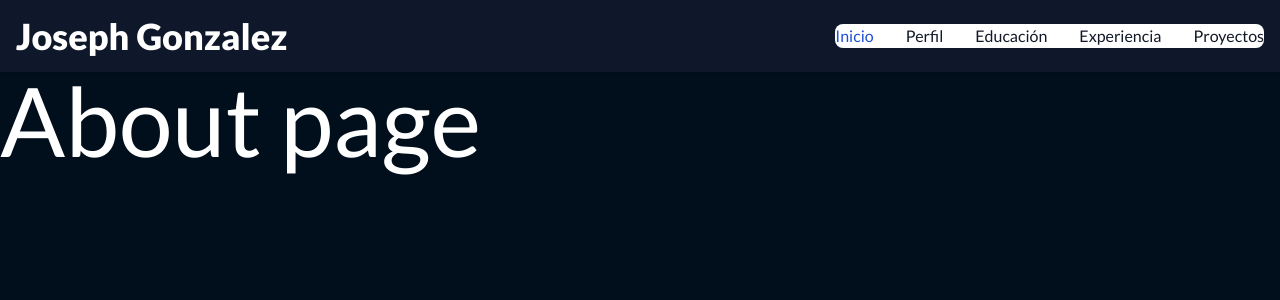
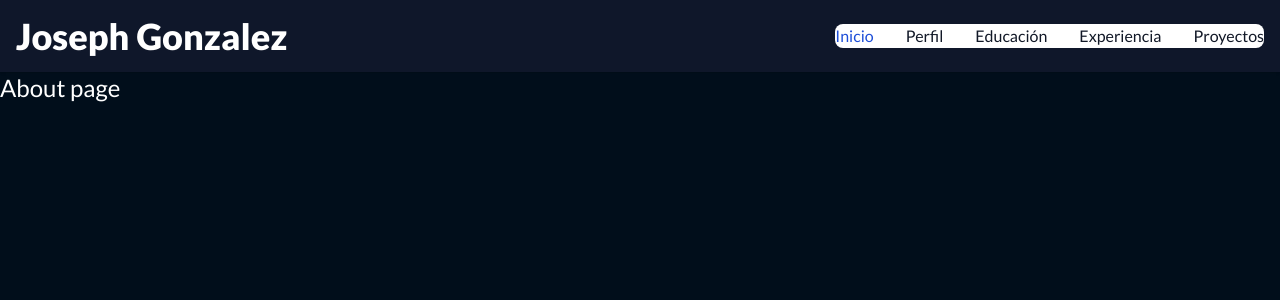
Before and after one commit to Josephglz/portfolio_nextjs, a Next.js app: page /about in a window 1280 px wide. Shown: the top 300 px of the page. Built offline with nearby package versions, Linux system fonts and the light colour scheme.

Commit message:
refactor: reduce heading size on About page for improved readability

```diff
--- a/app/(content)/about/page.tsx
+++ b/app/(content)/about/page.tsx
@@ -1,8 +1,7 @@
 export default function AboutPage() {
     return (
         <div className="text-white">
-            <h2 className="text-8xl">About page</h2>
-            <br /><br /><br /><br /><br /><br /><br /><br /><br /><br /><br /><br /><br /><br /><br /><br /><br /><br /><br /><br /><br /><br /><br /><br /><br /><br /><br /><br /><br /><br /><br /><br /><br /><br /><br /><br /><br /><br /><br /><br /><br /><br /><br /><br /><br /><br /><br /><br /><br /><br />
+            <h2 className="text-2xl">About page</h2>
         </div>
     );
 }
```
